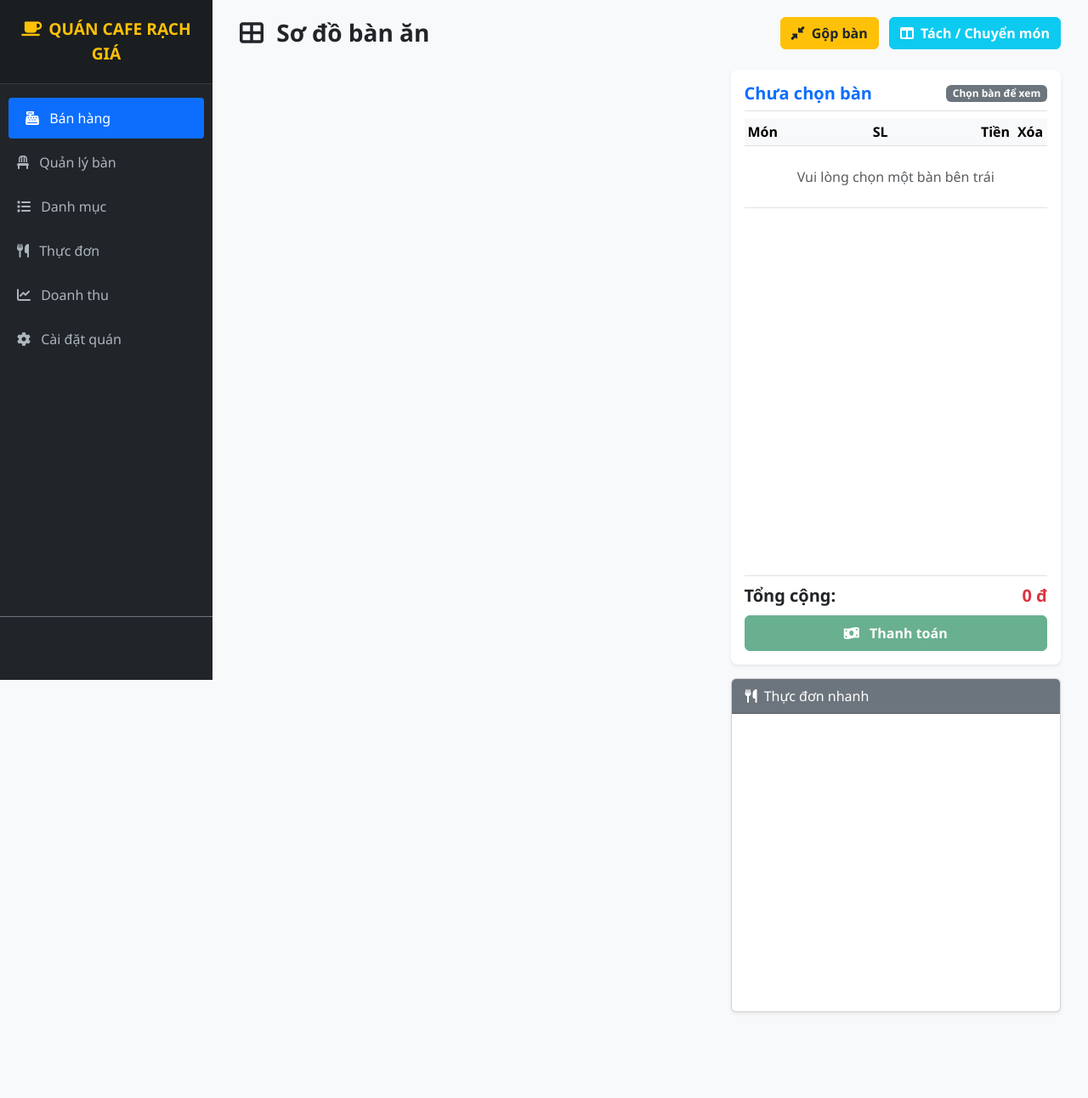
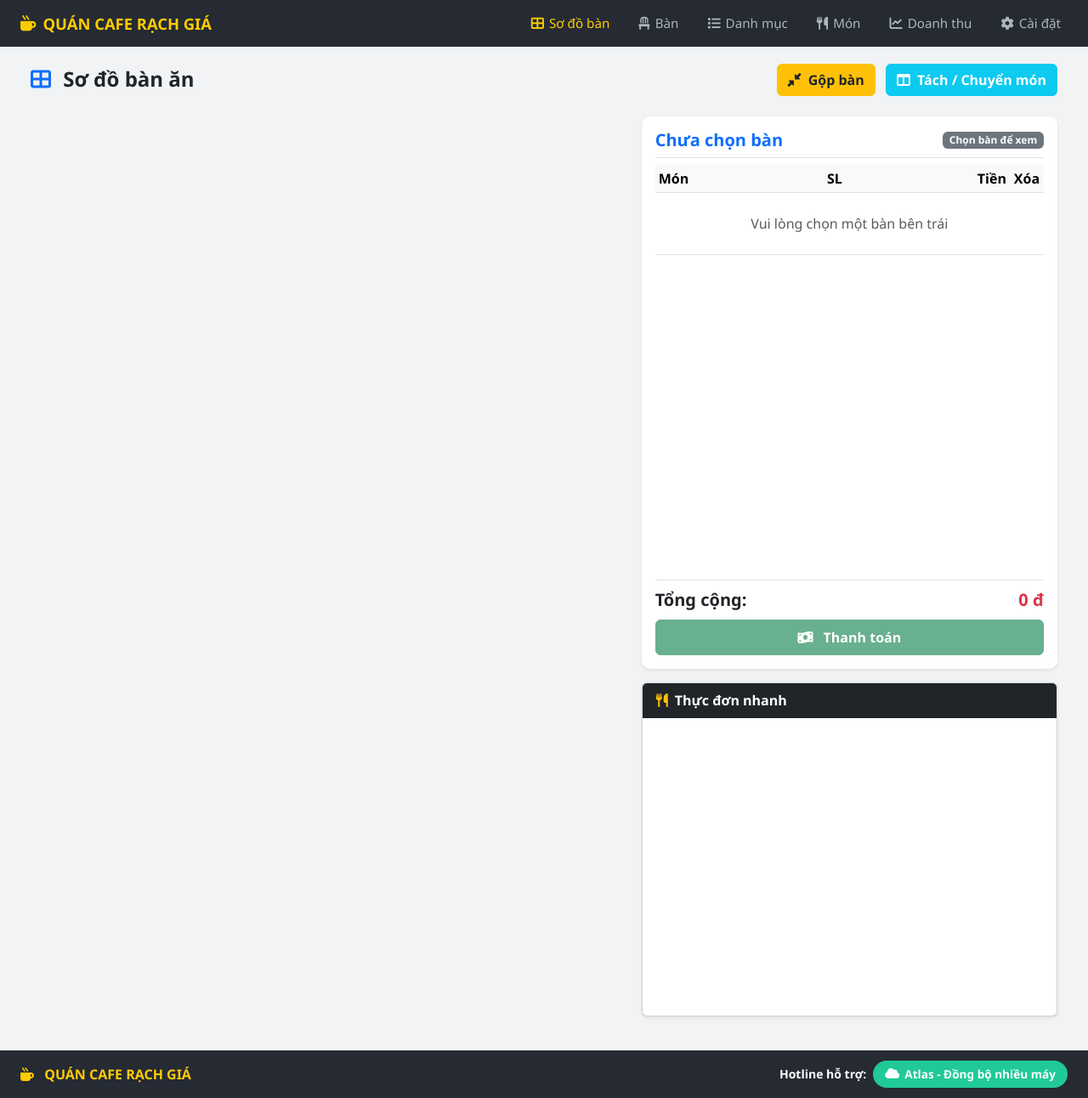
Before and after one commit to dangvanbinhdang-oss/quan-cafe-rach-gia, a Flask app: page / in a window 1280 px wide. Shown: the whole page at 85% size. Before the commit the page ends 1192 px from the top, so only its background shows below. Run offline with Flask 3, Linux system fonts and the light colour scheme; data that the repository does not hold is empty.

Commit message:
index.html

```diff
--- a/templates/index.html
+++ b/templates/index.html
@@ -4,52 +4,101 @@
     <meta charset="UTF-8">
     <meta name="viewport" content="width=device-width, initial-scale=1.0">
     <title>{{ page_title }} - {{ cai_dat.ten_quan }}</title>
-    <!-- Bootstrap CSS -->
     <link href="https://cdn.jsdelivr.net/npm/bootstrap@5.3.0/dist/css/bootstrap.min.css" rel="stylesheet">
-    <!-- FontAwesome Icons -->
     <link rel="stylesheet" href="https://cdnjs.cloudflare.com/ajax/libs/font-awesome/6.4.0/css/all.min.css">
     <style>
-        body { background-color: #f8f9fa; font-family: 'Segoe UI', Tahoma, Geneva, Verdana, sans-serif; }
-        .sidebar { background-color: #212529; min-height: 100vh; color: #fff; position: fixed; width: 250px; top: 0; left: 0; z-index: 100; }
-        .sidebar .brand { padding: 20px; font-size: 1.2rem; font-weight: bold; background: #1a1e21; text-align: center; border-bottom: 1px solid #373b3e; }
-        .sidebar .nav-link { color: #adb5bd; padding: 12px 20px; font-weight: 500; transition: all 0.2s; }
-        .sidebar .nav-link:hover, .sidebar .nav-link.active { color: #fff; background-color: #0d6efd; border-radius: 4px; margin: 0 10px; }
-        .main-content { margin-left: 250px; padding: 20px; }
-        .ban-card { cursor: pointer; transition: transform 0.15s ease-in-out, box-shadow 0.15s ease-in-out; border-radius: 8px; border-width: 2px !important; }
-        .ban-card:hover { transform: translateY(-2px); box-shadow: 0 .5rem 1rem rgba(0,0,0,.15); }
-        .menu-item-card { cursor: pointer; transition: background 0.2s; }
+        body { background-color: #f1f3f5; font-family: 'Segoe UI', Tahoma, Geneva, Verdana, sans-serif; display:flex; flex-direction:column; min-height:100vh; }
+        /* === HEADER GIỐNG HÌNH === */
+        .top-header {
+            background-color: #252a33;
+            color: #fff;
+            padding: 10px 24px;
+            display: flex;
+            align-items: center;
+            justify-content: space-between;
+            position: sticky;
+            top: 0;
+            z-index: 1000;
+        }
+        .top-header .brand {
+            color: #ffcc00;
+            font-weight: 800;
+            font-size: 1.15rem;
+            text-transform: uppercase;
+            display:flex; align-items:center; gap:8px;
+        }
+        .top-header .nav-menu {
+            display:flex; gap:18px; align-items:center; margin:0;
+        }
+        .top-header .nav-menu a {
+            color: #adb5bd;
+            text-decoration: none;
+            font-weight: 500;
+            font-size: 0.95rem;
+            padding: 6px 8px;
+            display:flex; align-items:center; gap:6px;
+        }
+        .top-header .nav-menu a:hover, .top-header .nav-menu a.active {
+            color: #fff;
+        }
+        .top-header .nav-menu a.active {
+            color: #ffcc00;
+        }
+
+        /* === CONTENT === */
+        .main-wrapper { flex:1; padding: 20px 24px; }
+        .ban-card { cursor: pointer; transition: transform 0.15s ease, box-shadow 0.15s ease; border-radius: 10px; border-width: 2px !important; }
+        .ban-card:hover { transform: translateY(-3px); box-shadow: 0 .5rem 1rem rgba(0,0,0,.15); }
+        .order-section { background: #fff; border-radius: 10px; box-shadow: 0 0.125rem 0.25rem rgba(0,0,0,.075); height: calc(100vh - 150px); display: flex; flex-direction: column; }
+        .order-items-container { flex: 1; overflow-y: auto; max-height: 380px; }
+        .menu-container { height: 350px; overflow-y: auto; }
+        .menu-item-card { cursor: pointer; }
         .menu-item-card:hover { background-color: #e9ecef; }
-        .order-section { background: #fff; border-radius: 8px; box-shadow: 0 0.125rem 0.25rem rgba(0,0,0,.075); height: calc(100vh - 100px); display: flex; flex-direction: column; }
-        .order-items-container { flex: 1; overflow-y: auto; max-height: 350px; }
-        .menu-container { height: 350px; overflow-y: auto; }
+
+        /* === FOOTER GIỐNG HÌNH === */
+        .bottom-footer {
+            background-color: #252a33;
+            color: #fff;
+            padding: 12px 24px;
+            display:flex;
+            align-items:center;
+            justify-content:space-between;
+            margin-top: 20px;
+        }
+        .bottom-footer .brand { color: #ffcc00; font-weight: 800; text-transform: uppercase; }
+        .support-badge {
+            background: #20c997;
+            color: #fff;
+            border-radius: 20px;
+            padding: 6px 14px;
+            font-size: 0.85rem;
+            font-weight: 600;
+            display:flex; align-items:center; gap:6px;
+        }
     </style>
 </head>
 <body>
 
-    <!-- SIDEBAR NAVIGATION -->
-    <div class="sidebar d-flex flex-column">
-        <div class="brand text-warning">
-            <i class="fas fa-coffee me-2"></i>{{ cai_dat.ten_quan }}
+    <!-- HEADER TRÊN -->
+    <header class="top-header">
+        <div class="brand">
+            <i class="fas fa-mug-hot"></i> QUÁN CAFE RẠCH GIÁ
         </div>
-        <ul class="nav flex-column mt-3">
-            <li class="nav-item mb-1"><a href="/" class="nav-link active"><i class="fas fa-cash-register me-2"></i> Bán hàng</a></li>
-            <li class="nav-item mb-1"><a href="/admin/ban" class="nav-link"><i class="fas fa-chair me-2"></i> Quản lý bàn</a></li>
-            <li class="nav-item mb-1"><a href="/admin/danh-muc" class="nav-link"><i class="fas fa-list me-2"></i> Danh mục</a></li>
-            <li class="nav-item mb-1"><a href="/admin/mon" class="nav-link"><i class="fas fa-utensils me-2"></i> Thực đơn</a></li>
-            <li class="nav-item mb-1"><a href="/doanh-thu" class="nav-link"><i class="fas fa-chart-line me-2"></i> Doanh thu</a></li>
-            <li class="nav-item mb-1"><a href="/cai-dat" class="nav-link"><i class="fas fa-cog me-2"></i> Cài đặt quán</a></li>
-        </ul>
-        <div class="mt-auto p-3 text-muted small text-center border-top border-secondary">
-            ĐC: {{ cai_dat.dia_chi }}<br>ĐT: {{ cai_dat.dien_thoai }}
-        </div>
-    </div>
+        <nav class="nav-menu">
+            <a href="/" class="active"><i class="fas fa-th-large"></i> Sơ đồ bàn</a>
+            <a href="/admin/ban"><i class="fas fa-chair"></i> Bàn</a>
+            <a href="/admin/danh-muc"><i class="fas fa-list"></i> Danh mục</a>
+            <a href="/admin/mon"><i class="fas fa-utensils"></i> Món</a>
+            <a href="/doanh-thu"><i class="fas fa-chart-line"></i> Doanh thu</a>
+            <a href="/cai-dat"><i class="fas fa-cog"></i> Cài đặt</a>
+        </nav>
+    </header>
 
-    <!-- MAIN CONTENT CONTAINER -->
-    <div class="main-content">
+    <!-- MAIN -->
+    <div class="main-wrapper">
         <div class="container-fluid">
-            <!-- TOP BAR -->
             <div class="d-flex justify-content-between align-items-center mb-4">
-                <h3 class="fw-bold mb-0"><i class="fas fa-th-large me-2"></i> Sơ đồ bàn ăn</h3>
+                <h4 class="fw-bold mb-0"><i class="fas fa-th-large me-2 text-primary"></i> Sơ đồ bàn ăn</h4>
                 <div>
                     <button class="btn btn-warning fw-bold text-dark me-2" data-bs-toggle="modal" data-bs-target="#modalGopBan"><i class="fas fa-compress-alt me-1"></i> Gộp bàn</button>
                     <button class="btn btn-info fw-bold text-white" data-bs-toggle="modal" data-bs-target="#modalTachBan"><i class="fas fa-columns me-1"></i> Tách / Chuyển món</button>
@@ -57,18 +106,17 @@
             </div>
 
             <div class="row">
-                <!-- DANH SÁCH BÀN (BÊN TRÁI) -->
                 <div class="col-lg-7">
                     <div class="row">
                         {% for b in bans %}
                         <div class="col-md-4 mb-3">
-                            <div class="card ban-card {% if b.trang_thai == 'co_khach' %}border-warning bg-light{% else %}border-success{% endif %}"
+                            <div class="card ban-card {% if b.trang_thai == 'co_khach' %}border-warning bg-white{% else %}border-success bg-white{% endif %}"
                                  id="ban-card-{{ b._id }}"
                                  onclick="chonBan('{{ b._id }}', '{{ b.ten_ban }}')">
                                 <div class="card-body text-center py-3">
-                                    <h5 class="card-title fw-bold text-dark mb-1">{{ b.ten_ban }}</h5>
-                                    <span class="badge {% if b.trang_thai == 'co_khach' %}bg-warning text-dark{% else %}bg-success{% endif %}">
-                                        {% if b.trang_thai == 'co_khach' %}Có khách{% else %}Trống{% endif %}
+                                    <h6 class="card-title fw-bold text-dark mb-2">{{ b.ten_ban }}</h6>
+                                    <span class="badge {% if b.trang_thai == 'co_khach' %}bg-danger{% else %}bg-success{% endif %}">
+                                        {% if b.trang_thai == 'co_khach' %}● Có khách{% else %}● Trống{% endif %}
                                     </span>
                                 </div>
                             </div>
@@ -77,35 +125,25 @@
                     </div>
                 </div>
 
-                <!-- CHI TIẾT HÓA ĐƠN & THỰC ĐƠN NHANH (BÊN PHẢI) -->
                 <div class="col-lg-5">
-                    <!-- KHUNG HÓA ĐƠN ĐANG CHỌN -->
                     <div class="order-section p-3 mb-3">
                         <div class="d-flex justify-content-between align-items-center border-bottom pb-2 mb-2">
                             <h5 id="current-ban-title" class="fw-bold text-primary mb-0">Chưa chọn bàn</h5>
                             <span class="badge bg-secondary" id="ban-status-badge">Chọn bàn để xem</span>
                         </div>
-
                         <div class="order-items-container">
                             <table class="table table-sm align-middle mb-0">
                                 <thead class="table-light">
-                                    <tr>
-                                        <th>Món</th>
-                                        <th class="text-center" style="width: 90px;">SL</th>
-                                        <th class="text-end">Tiền</th>
-                                        <th class="text-center" style="width: 40px;">Xóa</th>
-                                    </tr>
+                                    <tr><th>Món</th><th class="text-center" style="width:90px;">SL</th><th class="text-end">Tiền</th><th class="text-center" style="width:40px;">Xóa</th></tr>
                                 </thead>
                                 <tbody id="order-items-list">
                                     <tr><td colspan="4" class="text-center text-muted py-4">Vui lòng chọn một bàn bên trái</td></tr>
                                 </tbody>
                             </table>
                         </div>
-
                         <div class="border-top pt-2 mt-auto">
                             <div class="d-flex justify-content-between fs-5 fw-bold mb-2">
-                                <span>Tổng cộng:</span>
-                                <span id="order-total-price" class="text-danger">0 đ</span>
+                                <span>Tổng cộng:</span><span id="order-total-price" class="text-danger">0 đ</span>
                             </div>
                             <button class="btn btn-success w-100 fw-bold py-2" onclick="thanhToan()" id="btn-thanh-toan" disabled>
                                 <i class="fas fa-money-bill-wave me-2"></i> Thanh toán
@@ -113,18 +151,13 @@
                         </div>
                     </div>
 
-                    <!-- THỰC ĐƠN NHANH ĐỂ GỌI MÓN -->
                     <div class="card shadow-sm">
-                        <div class="card-header bg-secondary text-white py-2">
-                            <i class="fas fa-utensils me-1"></i> Thực đơn nhanh
-                        </div>
+                        <div class="card-header bg-dark text-white py-2 fw-bold"><i class="fas fa-utensils me-1 text-warning"></i> Thực đơn nhanh</div>
                         <div class="card-body p-2 menu-container">
                             <div class="list-group list-group-flush">
                                 {% for m in mons %}
                                 <div class="list-group-item list-group-item-action d-flex justify-content-between align-items-center menu-item-card py-2" onclick="goiMon('{{ m._id }}')">
-                                    <div>
                                     <h6 class="mb-0 fw-semibold">{{ m.ten_mon }}</h6>
-                                    </div>
                                     <span class="badge bg-primary rounded-pill">{{ "{:,.0f}".format(m.gia) }} đ</span>
                                 </div>
                                 {% endfor %}
@@ -136,181 +169,81 @@
         </div>
     </div>
 
+    <!-- FOOTER DƯỚI -->
+    <footer class="bottom-footer">
+        <div class="brand"><i class="fas fa-mug-hot me-2"></i> QUÁN CAFE RẠCH GIÁ</div>
+        <div class="d-flex align-items-center gap-2">
+            <span class="small fw-bold">Hotline hỗ trợ:</span>
+            <span class="support-badge"><i class="fas fa-cloud"></i> Atlas - Đồng bộ nhiều máy</span>
+        </div>
+    </footer>
+
     <!-- MODAL GỘP BÀN -->
-    <div class="modal fade" id="modalGopBan" tabindex="-1">
-        <div class="modal-dialog">
-            <div class="modal-content">
-                <div class="modal-header">
-                    <h5 class="modal-title fw-bold">Gộp bàn</h5>
-                    <button type="button" class="btn-close" data-bs-dismiss="modal"></button>
+    <div class="modal fade" id="modalGopBan" tabindex="-1"><div class="modal-dialog"><div class="modal-content">
+        <div class="modal-header"><h5 class="modal-title fw-bold">Gộp bàn</h5><button type="button" class="btn-close" data-bs-dismiss="modal"></button></div>
+        <div class="modal-body">
+            <div class="mb-3"><label class="form-label">Từ bàn (Chuyển đi):</label><select id="gop-ban-nguon" class="form-select"></select></div>
+            <div class="mb-3"><label class="form-label">Đến bàn (Gộp vào):</label><select id="gop-ban-dich" class="form-select"></select></div>
         </div>
-                <div class="modal-body">
-                    <div class="mb-3">
-                        <label class="form-label">Từ bàn (Chuyển đi):</label>
-                        <select id="gop-ban-nguon" class="form-select"></select>
-                    </div>
-                    <div class="mb-3">
-                        <label class="form-label">Đến bàn (Gộp vào):</label>
-                        <select id="gop-ban-dich" class="form-select"></select>
-                    </div>
-                </div>
-                <div class="modal-footer">
-                    <button type="button" class="btn btn-secondary" data-bs-dismiss="modal">Đóng</button>
-                    <button type="button" class="btn.btn-primary btn btn-primary" onclick="thucHienGopBan()">Xác nhận gộp</button>
-                </div>
-            </div>
-        </div>
-    </div>
+        <div class="modal-footer"><button type="button" class="btn btn-secondary" data-bs-dismiss="modal">Đóng</button><button type="button" class="btn btn-primary" onclick="thucHienGopBan()">Xác nhận gộp</button></div>
+    </div></div></div>
 
-    <!-- SCRIPT XỬ LÝ GIAO DIỆN BÁN HÀNG -->
     <script src="https://cdn.jsdelivr.net/npm/bootstrap@5.3.0/dist/js/bootstrap.bundle.min.js"></script>
     <script>
-        let currentBanId = "";
-        let currentBanName = "";
-
-        document.addEventListener("DOMContentLoaded", () => {
-            loadDanhSachBanSelect();
-        });
-
+        let currentBanId = ""; let currentBanName = "";
+        document.addEventListener("DOMContentLoaded", () => { loadDanhSachBanSelect(); });
         function chonBan(banId, banTen) {
-            currentBanId = banId;
-            currentBanName = banTen;
-
-            document.querySelectorAll('.ban-card').forEach(el => el.classList.remove('border-primary', 'shadow'));
+            currentBanId = banId; currentBanName = banTen;
+            document.querySelectorAll('.ban-card').forEach(el => { el.classList.remove('border-primary','shadow'); el.style.borderWidth='2px'; });
             const activeCard = document.getElementById('ban-card-' + banId);
-            if(activeCard) activeCard.classList.add('border-primary', 'shadow');
-
+            if(activeCard){ activeCard.classList.add('border-primary','shadow'); }
             document.getElementById('current-ban-title').innerText = banTen;
             document.getElementById('ban-status-badge').innerText = "Đang phục vụ";
             document.getElementById('btn-thanh-toan').removeAttribute('disabled');
-
             loadMonByBan(banId);
         }
-
         function loadMonByBan(banId) {
-            fetch('/api/mon-by-ban?ban_id=' + banId)
-                .then(res => res.json())
-                .then(data => {
-                    let html = '';
-                    let tongTien = 0;
-
-                    if(data && data.length > 0) {
+            fetch('/api/mon-by-ban?ban_id=' + banId).then(res => res.json()).then(data => {
+                let html = ''; let tongTien = 0;
+                if(data && data.length > 0){
                     data.forEach(item => {
-                            let thanhTien = item.so_luong * item.gia;
-                            tongTien += thanhTien;
-                            html += `
-                                <tr>
-                                    <td>${item.ten_mon}</td>
-                                    <td class="text-center">
-                                        <span class="fw-bold">${item.so_luong}</span>
-                                    </td>
-                                    <td class="text-end">${thanhTien.toLocaleString()} đ</td>
-                                    <td class="text-center">
-                                        <button class="btn btn-sm text-danger p-0" onclick="xoaMon('${item.id}')"><i class="fas fa-trash"></i></button>
-                                    </td>
-                                </tr>
-                            `;
+                        let thanhTien = item.so_luong * item.gia; tongTien += thanhTien;
+                        html += `<tr><td>${item.ten_mon}</td><td class="text-center"><span class="fw-bold">${item.so_luong}</span></td><td class="text-end">${thanhTien.toLocaleString()} đ</td><td class="text-center"><button class="btn btn-sm text-danger p-0" onclick="xoaMon('${item.id}')"><i class="fas fa-trash"></i></button></td></tr>`;
                     });
-                    } else {
-                        html = `<tr><td colspan="4" class="text-center text-muted py-4">Bàn chưa có món</td></tr>`;
-                    }
-
+                } else { html = `<tr><td colspan="4" class="text-center text-muted py-4">Bàn chưa có món</td></tr>`; }
                 document.getElementById('order-items-list').innerHTML = html;
                 document.getElementById('order-total-price').innerText = tongTien.toLocaleString() + ' đ';
             });
         }
-
-        function goiMon(monId) {
-            if (!currentBanId) {
-                alert("Vui lòng chọn bàn trước khi gọi món!");
-                return;
+        function goiMon(monId){
+            if(!currentBanId){ alert("Vui lòng chọn bàn trước khi gọi món!"); return; }
+            fetch('/api/goi-mon',{method:'POST',headers:{'Content-Type':'application/json'},body:JSON.stringify({ban_id:currentBanId,mon_id:monId,so_luong:1})})
+            .then(res=>res.json()).then(data=>{ if(data.success) loadMonByBan(currentBanId); else alert("Lỗi gọi món: "+(data.message||'')); });
         }
-
-            fetch('/api/goi-mon', {
-                method: 'POST',
-                headers: { 'Content-Type': 'application/json' },
-                body: JSON.stringify({ ban_id: currentBanId, mon_id: monId, so_luong: 1 })
-            })
-            .then(res => res.json())
-            .then(data => {
-                if (data.success) {
-                    loadMonByBan(currentBanId);
-                } else {
-                    alert("Lỗi gọi món: " + (data.message || ''));
+        function xoaMon(chiTietId){
+            fetch('/api/xoa-mon',{method:'POST',headers:{'Content-Type':'application/json'},body:JSON.stringify({id:chiTietId})})
+            .then(res=>res.json()).then(data=>{ if(data.success) loadMonByBan(currentBanId); });
         }
+        function thanhToan(){
+            if(!currentBanId) return;
+            if(!confirm("Xác nhận thanh toán hóa đơn cho "+currentBanName+"?")) return;
+            fetch('/api/thanh-toan',{method:'POST',headers:{'Content-Type':'application/json'},body:JSON.stringify({ban_id:currentBanId})})
+            .then(res=>res.json()).then(data=>{ if(data.success) location.reload(); });
+        }
+        function loadDanhSachBanSelect(){
+            fetch('/api/ban-co-khach').then(res=>res.json()).then(data=>{
+                let s1=document.getElementById('gop-ban-nguon'); if(s1) s1.innerHTML=data.map(b=>`<option value="${b.id}">${b.ten_ban}</option>`).join('');
+            });
+            fetch('/api/ban-trong').then(res=>res.json()).then(data=>{
+                let s2=document.getElementById('gop-ban-dich'); if(s2) s2.innerHTML=data.map(b=>`<option value="${b.id}">${b.ten_ban}</option>`).join('');
             });
         }
-
-        function xoaMon(chiTietId) {
-            fetch('/api/xoa-mon', {
-                method: 'POST',
-                headers: { 'Content-Type': 'application/json' },
-                body: JSON.stringify({ id: chiTietId })
-            })
-            .then(res => res.json())
-            .then(data => {
-                if (data.success) {
-                    loadMonByBan(currentBanId);
-                }
-            });
-        }
-
-        function thanhToan() {
-            if (!currentBanId) return;
-            if (!confirm("Xác nhận thanh toán hóa đơn cho " + currentBanName + "?")) return;
-
-            fetch('/api/thanh-toan', {
-                method: 'POST',
-                headers: { 'Content-Type': 'application/json' },
-                body: JSON.stringify({ ban_id: currentBanId })
-            })
-            .then(res => res.json())
-            .then(data => {
-                if (data.success) {
-                    location.reload();
-                }
-            });
-        }
-
-        function loadDanhSachBanSelect() {
-            fetch('/api/ban-co-khach')
-                .then(res => res.json())
-                .then(data => {
-                    let s1 = document.getElementById('gop-ban-nguon');
-                    if(s1) {
-                        s1.innerHTML = data.map(b => `<option value="${b.id}">${b.ten_ban}</option>`).join('');
-                    }
-                });
-            fetch('/api/ban-trong')
-                .then(res => res.json())
-                .then(data => {
-                    let s2 = document.getElementById('gop-ban-dich');
-                    if(s2) {
-                        s2.innerHTML = data.map(b => `<option value="${b.id}">${b.ten_ban}</option>`).join('');
-                    }
-                });
-        }
-
-        function thucHienGopBan() {
-            let banNguon = document.getElementById('gop-ban-nguon').value;
-            let banDich = document.getElementById('gop-ban-dich').value;
-            if(!banNguon || !banDich) {
-                alert("Vui lòng chọn đầy đủ bàn nguồn và bàn đích!");
-                return;
-            }
-            fetch('/api/gop-ban', {
-                method: 'POST',
-                headers: {'Content-Type': 'application/json'},
-                body: JSON.stringify({ban_nguon: banNguon, ban_dich: banDich})
-            })
-            .then(res => res.json())
-            .then(data => {
-                if(data.success) {
-                    location.reload();
-                } else {
-                    alert("Lỗi gộp bàn: " + (data.message || ''));
-                }
-            });
+        function thucHienGopBan(){
+            let banNguon=document.getElementById('gop-ban-nguon').value;
+            let banDich=document.getElementById('gop-ban-dich').value;
+            if(!banNguon||!banDich){ alert("Vui lòng chọn đầy đủ bàn nguồn và bàn đích!"); return; }
+            fetch('/api/gop-ban',{method:'POST',headers:{'Content-Type':'application/json'},body:JSON.stringify({ban_nguon:banNguon,ban_dich:banDich})})
+            .then(res=>res.json()).then(data=>{ if(data.success) location.reload(); else alert("Lỗi gộp bàn: "+(data.message||'')); });
         }
     </script>
 </body>
```
Lines whose indentation alone changed are shown as unchanged.
